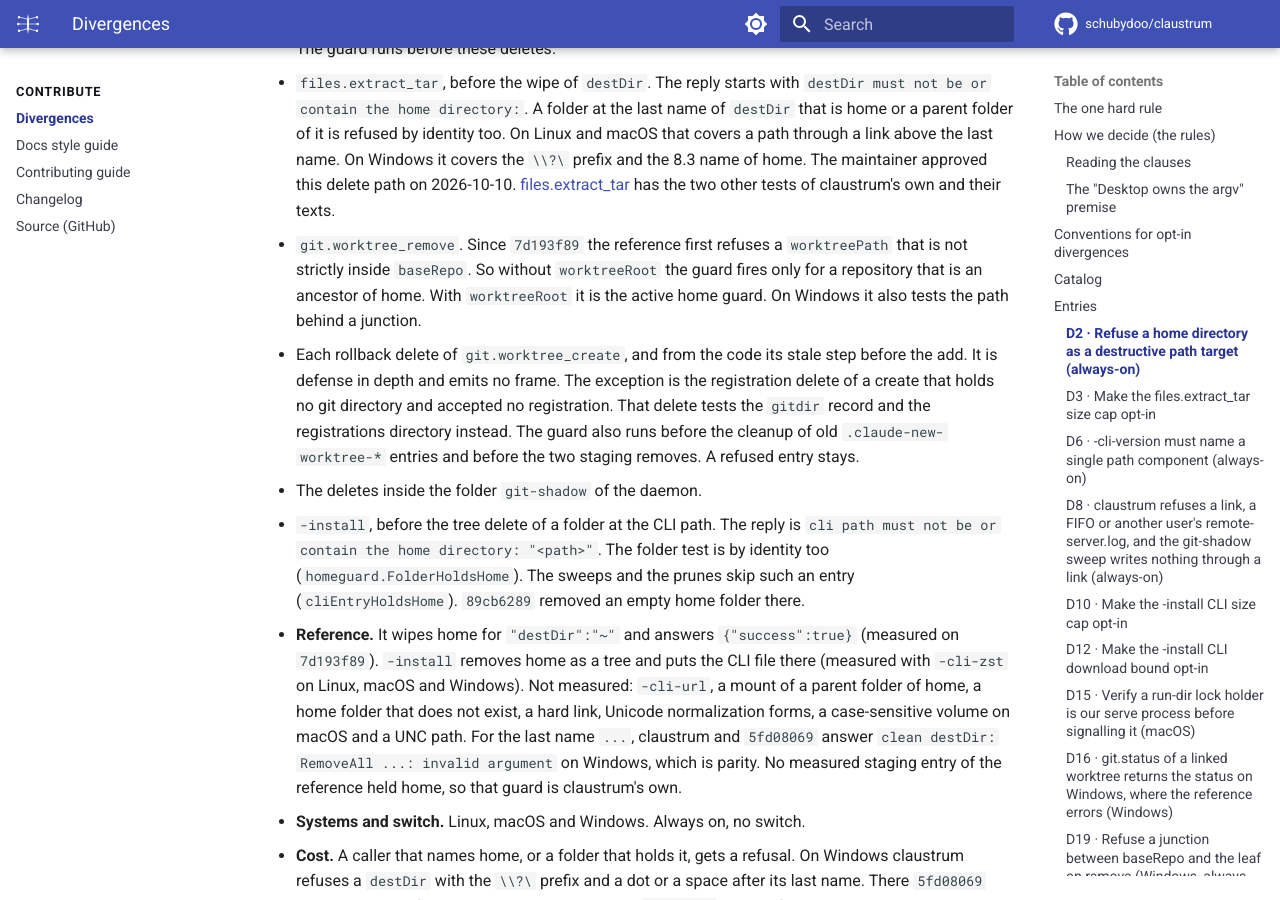
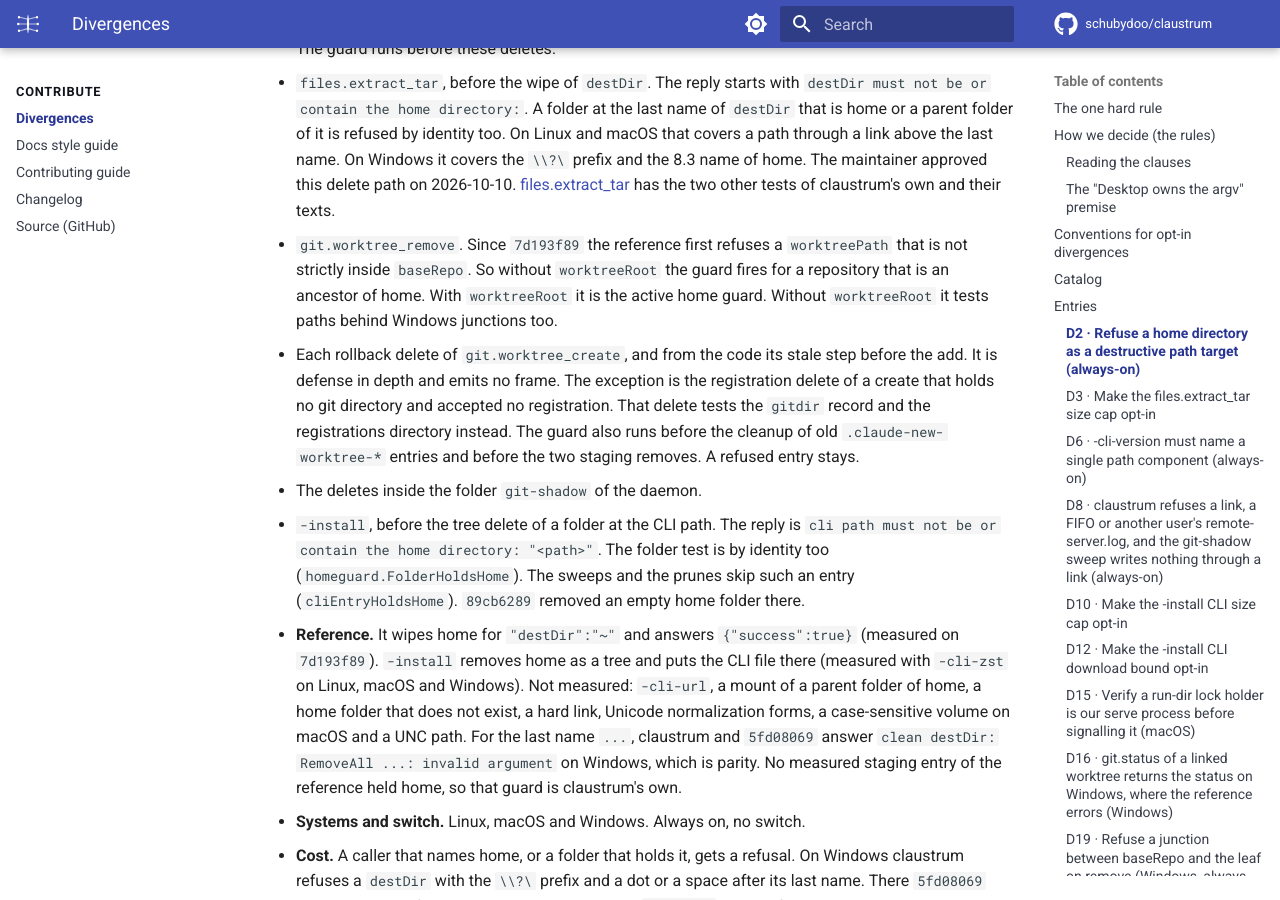
Before and after one commit to schubydoo/claustrum, an MkDocs documentation site: the page built from docs/DIVERGENCES.md, in a window 1280 px wide and 900 px high, scrolled down 4421 px. Built offline with MkDocs 1.6.1 and Material for MkDocs 9.7.7, drawn with Linux system fonts in a browser that asks for light colours; comment, search, counter and statistics services are not loaded.

Commit message:
docs(git): record the home refusal and the List denial behind a Windows junction
D2 scopes the junction test of the remove to the branch without
worktreeRoot. The remove page gives the home refusal behind a junction
its frame, notes it at <p> and in the D2 row, and records that a parent
folder that denies List takes the same path (claustrum's own, not
measured). The create page records that a create that holds no git
directory keeps the registration after a rollback through a junction
(claustrum's own, not measured). AGENTS.md and D2 drop "only" from the
ancestor-of-home sentence. Word limits: DIVERGENCES.md 8152,
git-worktree-create.md 11482, git-worktree-remove.md 5052.

Co-Authored-By: Claude Opus 5.5 <noreply@anthropic.com>

```diff
--- a/docs/DIVERGENCES.md
+++ b/docs/DIVERGENCES.md
@@ -175,9 +175,9 @@ have no flag and no key.
     of claustrum's own and their texts.
   - `git.worktree_remove`. Since `7d193f89` the reference first refuses a
     `worktreePath` that is not strictly inside `baseRepo`. So without
-    `worktreeRoot` the guard fires only for a repository that is an ancestor of
-    home. With `worktreeRoot` it is the active home guard. On Windows it also tests
-    the path behind a junction.
+    `worktreeRoot` the guard fires for a repository that is an ancestor of
+    home. With `worktreeRoot` it is the active home guard. Without `worktreeRoot` it
+    tests paths behind Windows junctions too.
   - Each rollback delete of `git.worktree_create`, and from the code its stale
     step before the add. It is defense in depth and emits no frame. The
     exception is the registration delete of a create that holds no git
```
Also changed, not shown: AGENTS.md (+1 -1 lines), docs/protocol/git-worktree-create.md (+1 -1 lines), docs/protocol/git-worktree-remove.md (+3 -3 lines), 1 other file.
